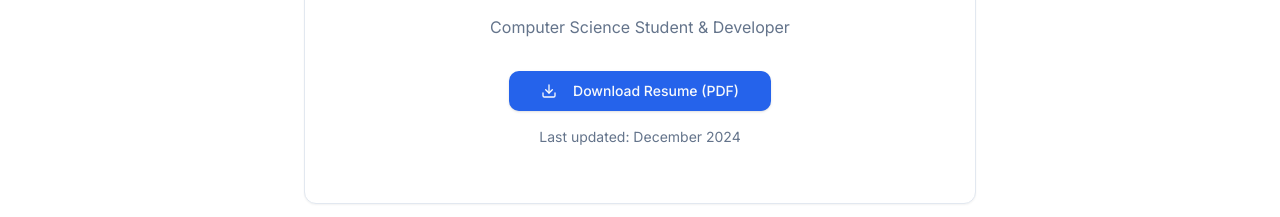
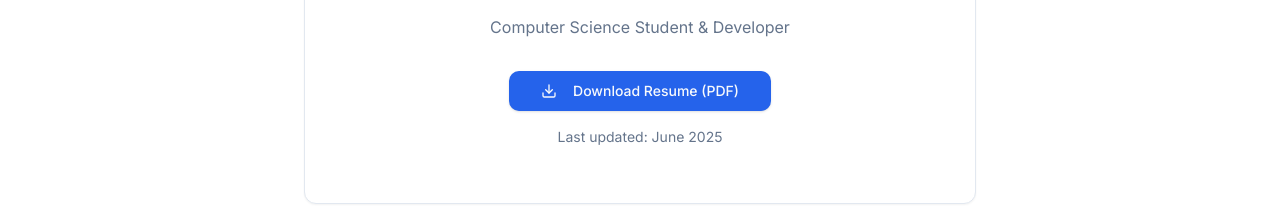
Before and after one commit to misoniwath/portfolio, a Next.js app: page / in a window 1280 px wide. Shown: the part 4320-4537 px from the top of the page. Built offline with nearby package versions, Linux system fonts and the light colour scheme.

Commit message:
add resume file and ai_chef project

```diff
--- a/components/resume.tsx
+++ b/components/resume.tsx
@@ -39,7 +39,7 @@
               Download Resume (PDF)
             </Button>
 
-            <p className="text-sm text-muted-foreground mt-4">Last updated: December 2024</p>
+            <p className="text-sm text-muted-foreground mt-4">Last updated: June 2025</p>
           </CardContent>
         </Card>
       </div>
```
Also changed, not shown: public/ai_chef.jpg (added), 1 other file (tests, documents, lock files or other folders).
